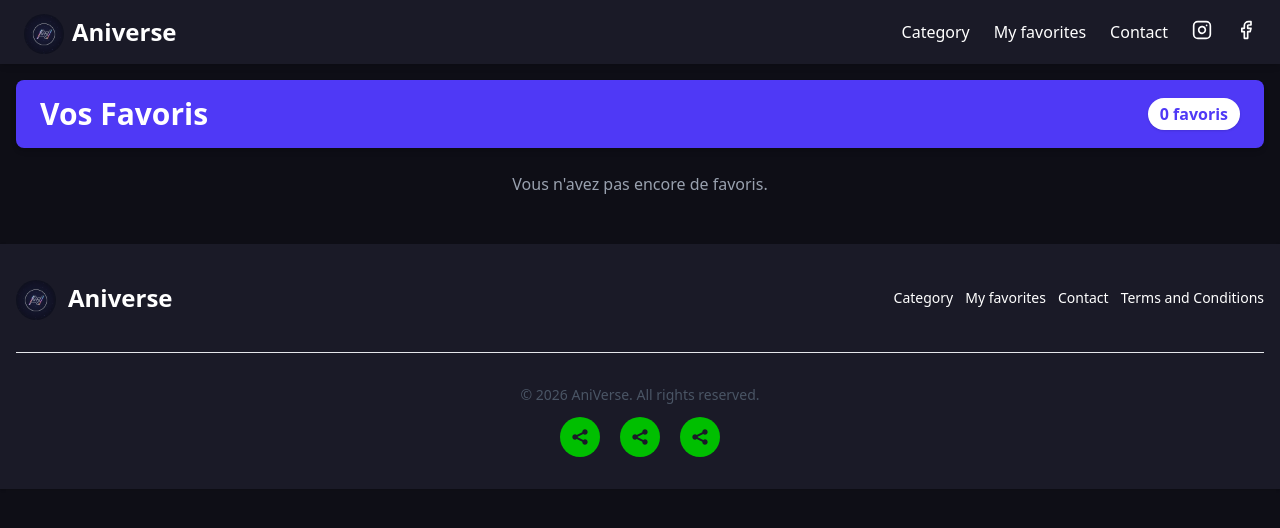
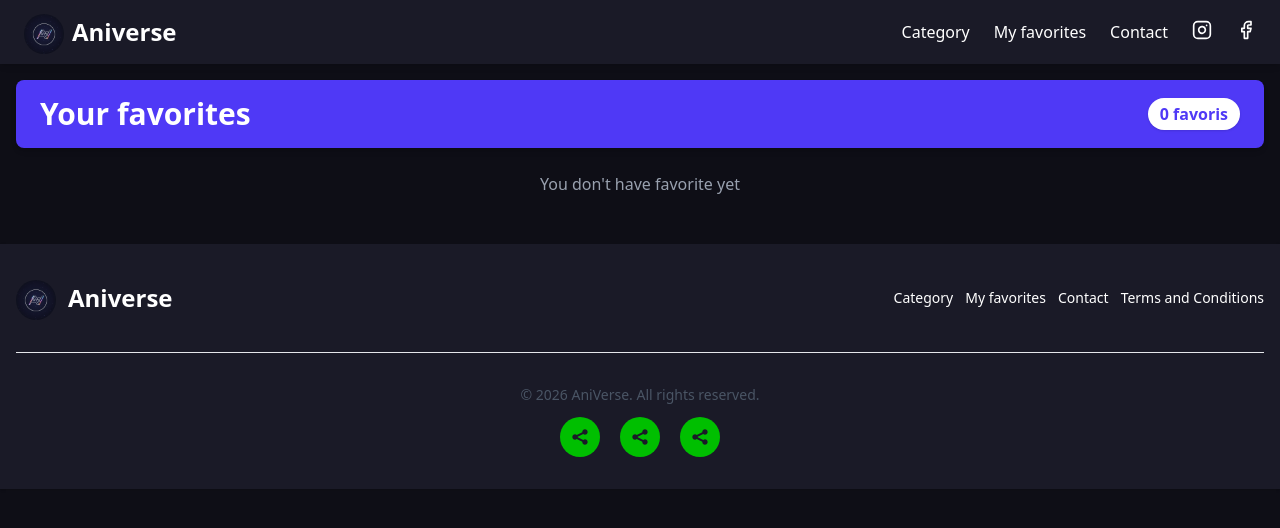
Before and after one commit to hichamzh/AniVerse, a React (Vite) app: page /favoris in a window 1280 px wide. Shown: the top 528 px of the page. Built offline with nearby package versions, Linux system fonts and the light colour scheme.

Commit message:
Modification page Favoris

```diff
--- a/src/pages/Favoris.jsx
+++ b/src/pages/Favoris.jsx
@@ -37,7 +37,7 @@ const Favoris = () => {
   if (loading) {
     return (
       <section className="max-w-7xl mx-auto px-4 py-8  text-white">
-        <p className="text-gray-400">Chargement des favoris...</p>
+        <p className="text-gray-400">Loading your favorites...</p>
       </section>
     );
   }
@@ -45,14 +45,14 @@ const Favoris = () => {
   return (
     <section className="max-w-7xl mx-auto px-4 py-8 pt-20 text-white">
       <div className="flex items-center justify-between bg-indigo-600 rounded-lg px-6 py-4 mb-6 shadow-md">
-        <h1 className="text-2xl md:text-3xl font-bold">Vos Favoris</h1>
+        <h1 className="text-2xl md:text-3xl font-bold">Your favorites</h1>
         <span className="bg-white text-indigo-600 font-bold px-3 py-1 rounded-full shadow">
           {favorites.length} {favorites.length === 1 ? "favori" : "favoris"}
         </span>
       </div>
 
       {animes.length === 0 ? (
-        <p className="text-gray-400 text-center">Vous n'avez pas encore de favoris.</p>
+        <p className="text-gray-400 text-center">You don't have favorite yet</p>
       ) : (
         <div className="grid grid-cols-2 md:grid-cols-3 lg:grid-cols-5 gap-6">
           {animes.map((anime) => (
```
